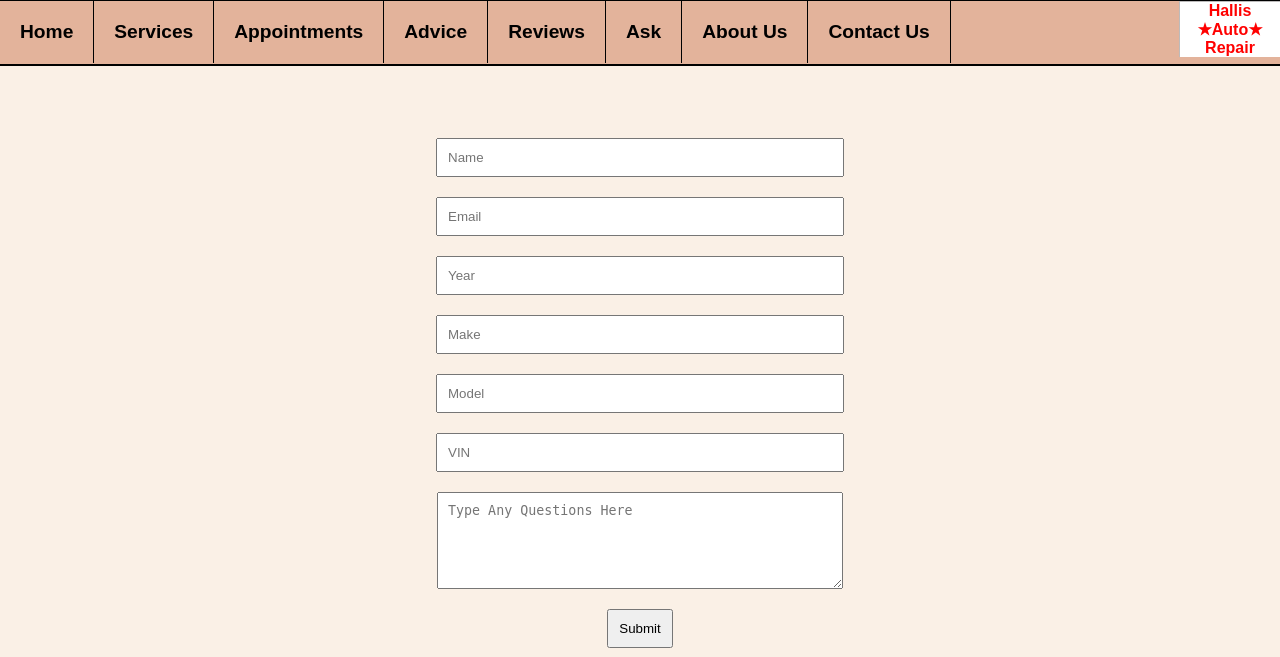
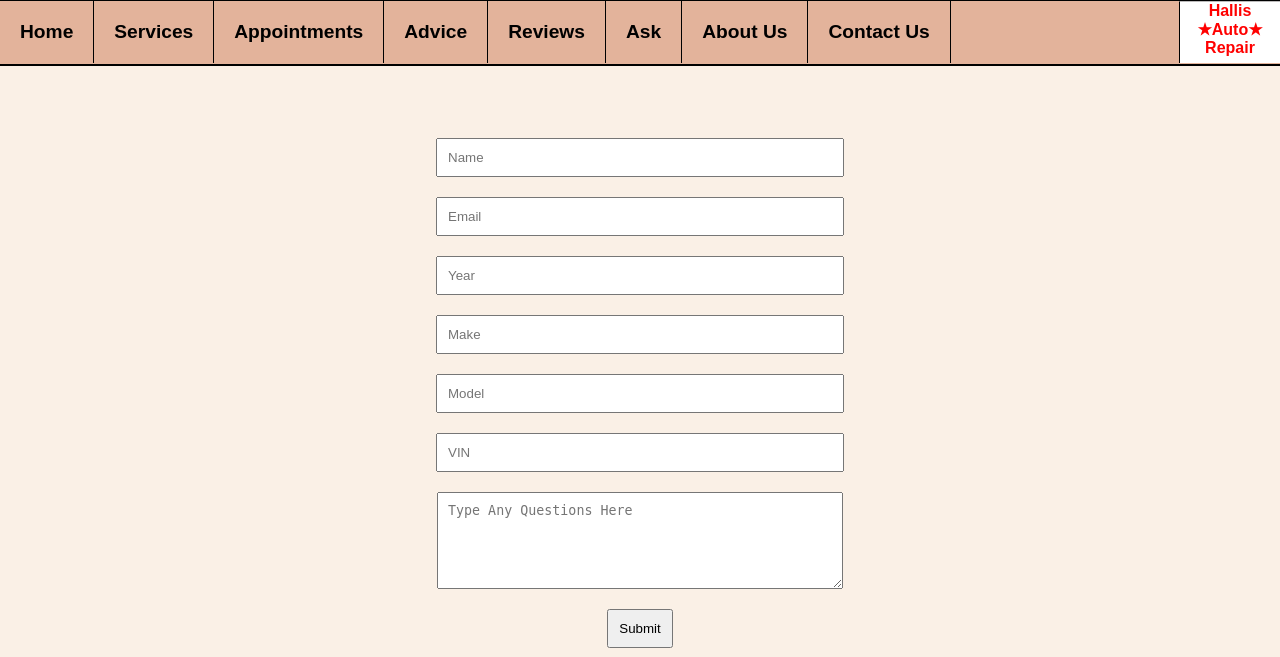
Before and after one commit to milesHerrick/web-systems, a PHP site: page /ask.html in a window 1280 px wide. Shown: the top 657 px of the page. Run offline with PHP 8.4, Linux system fonts and the light colour scheme.

Commit message:
Made logo white

```diff
--- a/global.css
+++ b/global.css
@@ -26,7 +26,7 @@ body {
   padding: 0;
   margin: 0;
   list-style-type: none;
-  background-color: #e3b39b;
+  background-color: white;
 }
 
 .navright li{
@@ -65,10 +65,11 @@ body {
   align-items: flex-end;
   padding: 0px !important;
   border-top: 1px solid rgb(189, 187, 187);
-  border-left: 1px solid rgb(189, 187, 187);
-  height: 100%;
+  border-left: 1px solid black;
+  height: 3.8em;
   width: 6.25em;
   margin: none;
+  background-color: white !important;
 }
 
 li a{
```
